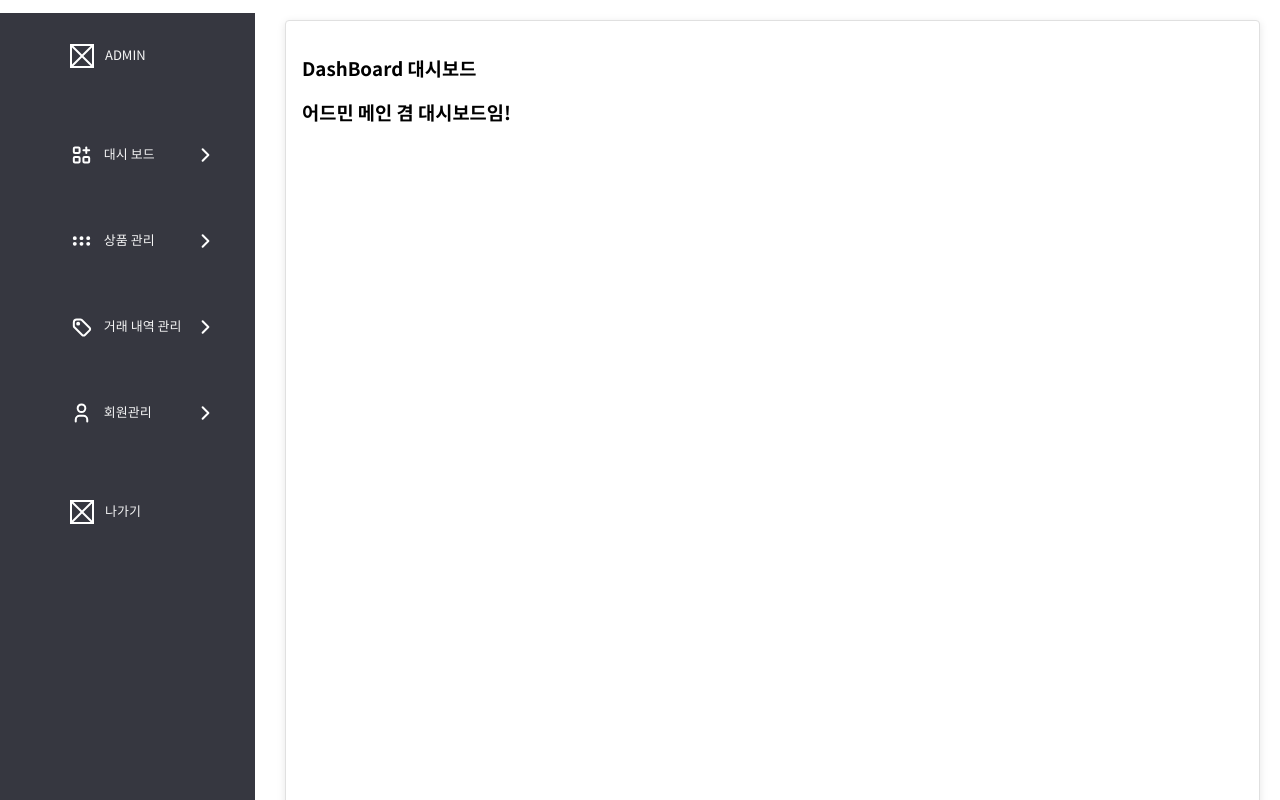
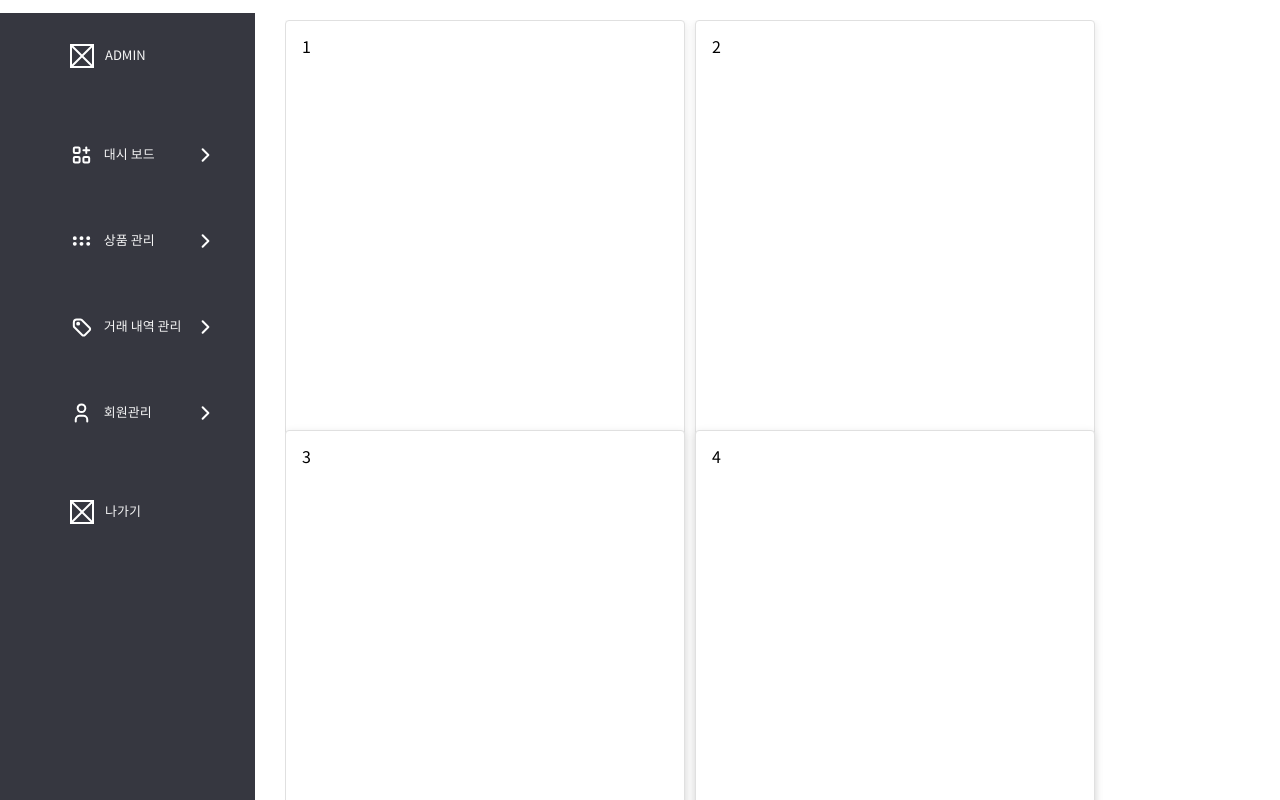
Before and after one commit to 9walnut/TheWave, a React (Create React App) app in the folder client/: page /admin/dashboard in a window 1280 px wide. Shown: the top 800 px of the page. Built offline with nearby package versions, Linux system fonts and the light colour scheme.

Commit message:
✨ 대시보드페이지 그리드 진행중

```diff
--- a/client/src/pages/adminPage/MainDashBoard.js
+++ b/client/src/pages/adminPage/MainDashBoard.js
@@ -7,10 +7,12 @@ import Card from "../../shared/adminPage/components/Card";
 function MainDashBoard() {
   return (
     <>
-      <Card>
-        <h3>DashBoard 대시보드</h3>
-        <h3>어드민 메인 겸 대시보드임!</h3>
-      </Card>
+      <S.AdminPageMainLayout>
+        <S.StyledCard>1</S.StyledCard>
+        <S.StyledCard>2</S.StyledCard>
+        <S.StyledCard>3</S.StyledCard>
+        <S.StyledCard>4</S.StyledCard>
+      </S.AdminPageMainLayout>
     </>
   );
 }
--- a/client/src/pages/adminPage/Orders.js
+++ b/client/src/pages/adminPage/Orders.js
@@ -59,7 +59,7 @@ function Orders() {
           </li>
           <li>✅주문 목록 10개씩 보여주기, 이전 페이지, 다음페이지 구현</li>
         </ol>
-        <DataTable headers={header} items={DUMMY} />
+        <DataTable keySet="ordersTb_" headers={header} items={DUMMY} />
       </Card>
     </>
   );
--- a/client/src/pages/adminPage/Users.js
+++ b/client/src/pages/adminPage/Users.js
@@ -4,6 +4,7 @@ import * as S from "../../styles/adminPage/Users.js";
 
 import Card from "../../shared/adminPage/components/Card";
 import DataTable from "../../shared/adminPage/components/DataTable";
+import AdminButtonGrey from "../../components/adminPage/AdminButtonGrey.js";
 
 const header = [
   {
@@ -59,6 +60,7 @@ function Users() {
           <li>✅10명씩. 페이지네이션</li>
         </ol>
         <DataTable keySet="usersTb_" headers={header} items={DUMMY} />
+        <AdminButtonGrey>선택 회원 삭제하기</AdminButtonGrey>
       </Card>
     </>
   );
--- a/client/src/styles/adminPage/MainDashBoard.js
+++ b/client/src/styles/adminPage/MainDashBoard.js
@@ -1 +1,17 @@
 import styled from "styled-components";
+import Card from "../../shared/adminPage/components/Card";
+
+export const AdminPageMainLayout = styled.div`
+  display: grid;
+  grid-template-rows: repeat(2, 400px);
+  grid-template-columns: repeat(2, 400px);
+  overflow: hidden;
+  gap: 10px;
+`;
+
+export const StyledCard = styled(Card)`
+  margin: 10px;
+  width: 200px;
+  height: 700px !important;
+  overflow: hidden;
+`;
```
